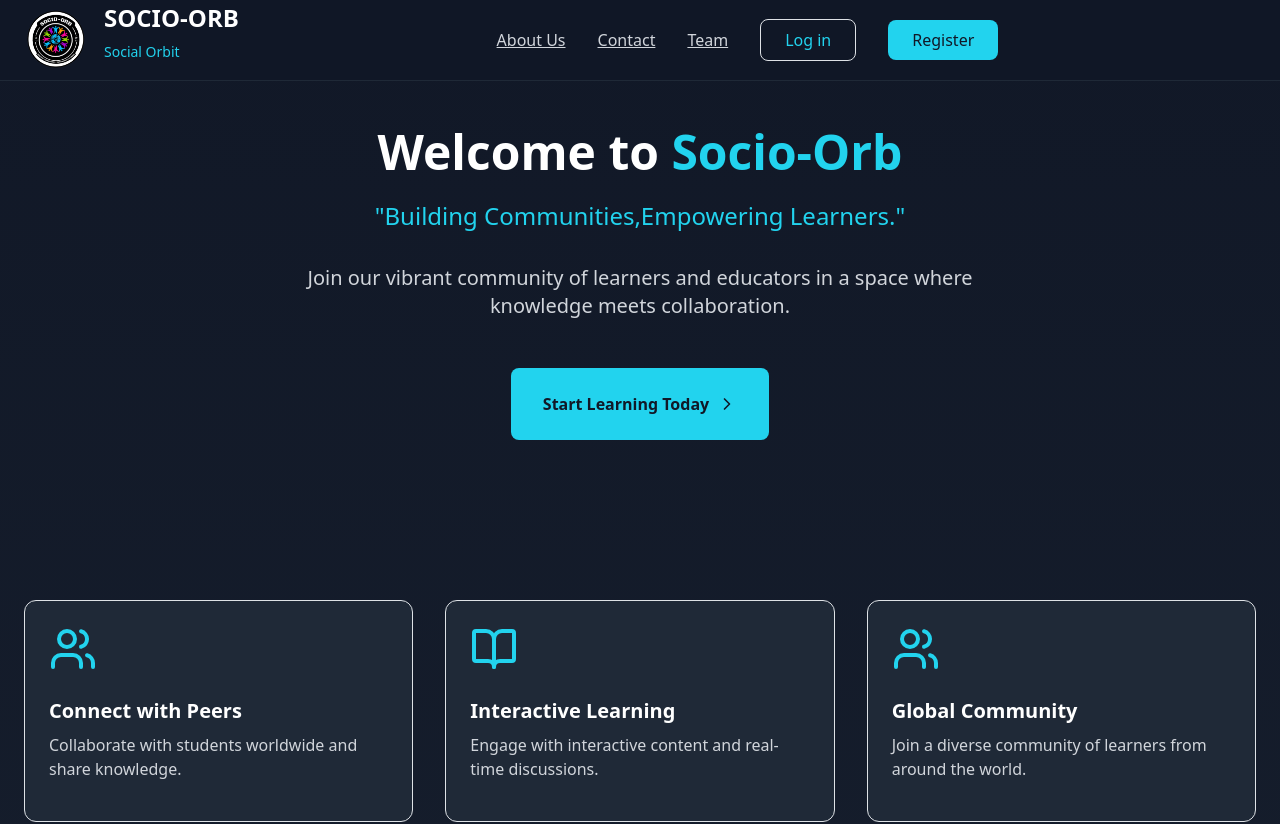
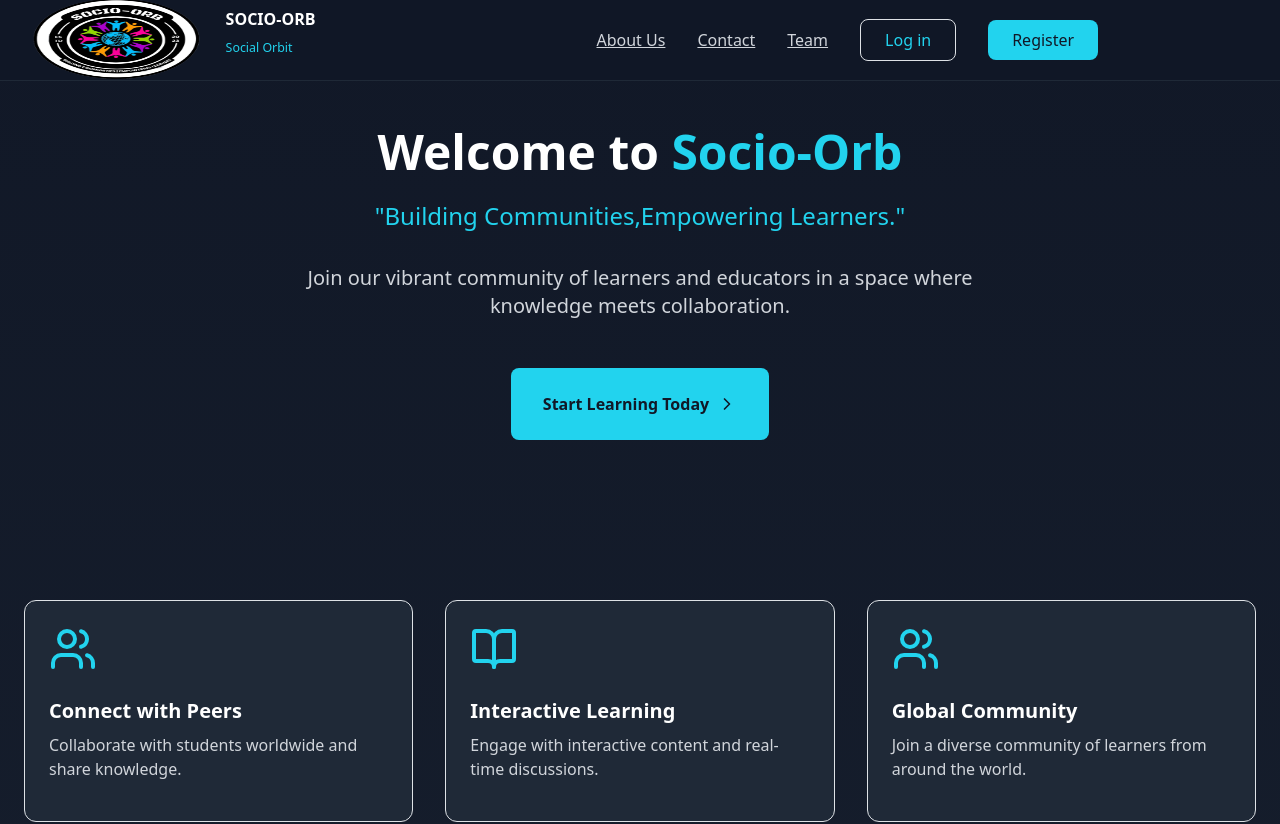
Before and after one commit to rakeshgowda123/Socio, a React (Create React App) app in the folder frontend/: page / in a window 1280 px wide. Shown: the top 824 px of the page. Built offline with nearby package versions, Linux system fonts and the light colour scheme.

Commit message:
Update Landingpage.js

```diff
--- a/frontend/src/Components/Landingpage.js
+++ b/frontend/src/Components/Landingpage.js
@@ -99,10 +99,10 @@ const Landingpage = () => {
       {/* Header */}
       <header className="fixed w-full bg-gray-900/90 backdrop-blur-sm border-b border-gray-800">
         <div className="max-w-7xl mx-auto px-4 sm:px-6 lg:px-8">
-          <div className="flex justify-between items-center h-20">
+          <div className=" w-[110%] flex justify-between items-center h-20">
             <div className="flex items-center gap-3">
               {/* Logo */}
-              <div className="w-16 h-16 animate-spin-slow">
+              <div className="h-[5.6em] w-[11.6em] animate-spin-slow">
                 <img
                   src="/SocioOrb (2).png"
                   alt="Socio-Orb Logo"
@@ -110,8 +110,8 @@ const Landingpage = () => {
                 />
               </div>
               <div>
-                <h1 className="text-2xl font-bold text-white">SOCIO-ORB</h1>
-                <p className="text-sm text-cyan-400">Social Orbit</p>
+                <h1 className="text-base font-bold text-white">SOCIO-ORB</h1>
+                <p className="text-[0.775rem] text-cyan-400">Social Orbit</p>
               </div>
             </div>
 
```
